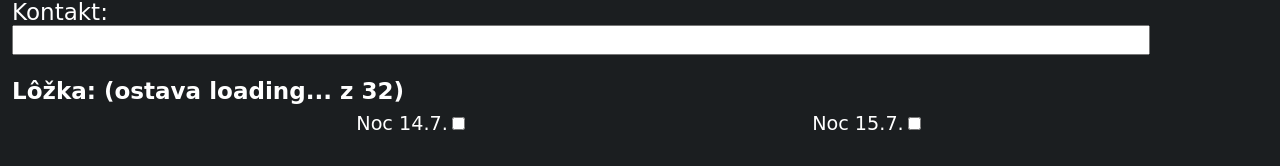
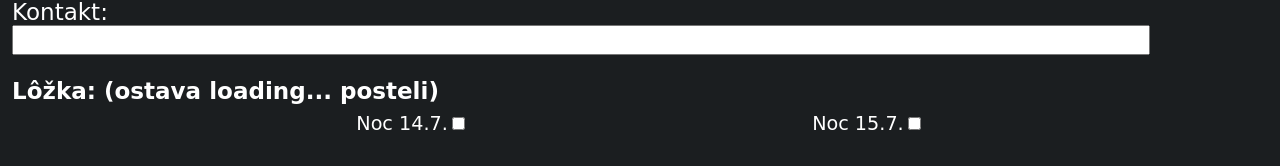
Before and after one commit to maklmor/kaska, a React (Create React App) app: page / in a window 1280 px wide. Shown: the part 341-507 px from the top of the page. Built offline with nearby package versions, Linux system fonts and the light colour scheme; no server answers.

Commit message:
remove total number of beds from counter

```diff
--- a/src/pages/HomePage.js
+++ b/src/pages/HomePage.js
@@ -60,7 +60,7 @@ export const HomePage = props => {
           <TextField fieldName='Meno:' />
           <TextField fieldName='Kontakt:' />
         </div>
-        <Checkboxes fieldName={`Lôžka:  (ostava ${numberOfRegisteredLabel} z 32)`} items={SLEEPING_OPTIONS_ITEMS} paymentHandle={setTotal} />
+        <Checkboxes fieldName={`Lôžka:  (ostava ${numberOfRegisteredLabel} posteli)`} items={SLEEPING_OPTIONS_ITEMS} paymentHandle={setTotal} />
         {FOOD_DATA.map(day => <Radios fieldName={day.fieldName} data={day} paymentHandle={setTotal} key={day.fieldName} />)}
         <div className='total'>
           <h2>{`${total}€`}</h2>
```
